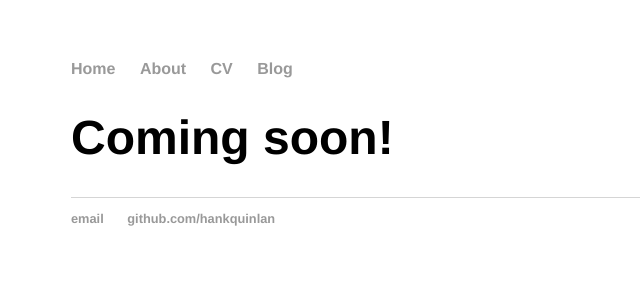
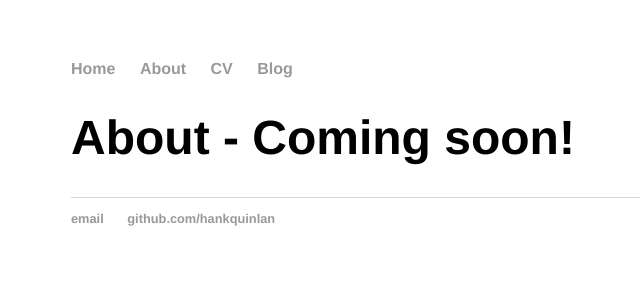
Before and after one commit to dkadlUR/dkadlUR.github.io, a Jekyll site: the page built from about/index.html, in a window 1280 px wide. Shown: the top 300 px of the page, without its empty margins (121-761 px from the left). Built offline with Jekyll 4.4.1, drawn with Linux system fonts in a browser that asks for light colours.

Commit message:
Update index.html

```diff
--- a/about/index.html
+++ b/about/index.html
@@ -3,5 +3,5 @@ layout: default
 title: Hank Quinlan, Horrible Cop
 ---
 <div class="blurb">
-	<h1>Coming soon!</h1>
+	<h1>About - Coming soon!</h1>
 </div><!-- /.blurb -->
```
